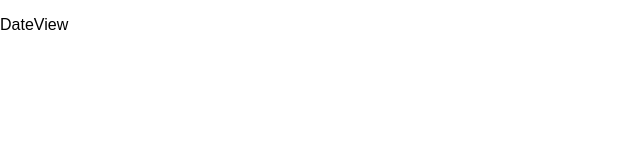
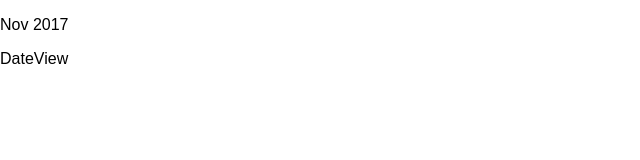
Before and after one commit to CJHunter91/absentee_manager, a React (Create React App) app: page / in a window 1280 px wide. Shown: the top 160 px of the page, without its empty margins (0-640 px from the left). Built offline with nearby package versions, Linux system fonts and the light colour scheme.

Commit message:
adds month year format to calendar

```diff
--- a/src/containers/Calendar.jsx
+++ b/src/containers/Calendar.jsx
@@ -16,8 +16,8 @@ class Calendar extends Component{
 		return date;
 	}
 
-	getThisMonth(){
-
+	getMonthYearFormat(date){
+		return date.format('MMM YYYY')
 	}
 
 	getNextDate(date){
@@ -28,7 +28,7 @@ class Calendar extends Component{
 	render(){
 		return(
 			<section>
-				<p>{}</p>
+				<p>{this.getMonthYearFormat(this.state.today)}</p>
 				<DateView/>
 			</section>
 			)
```
